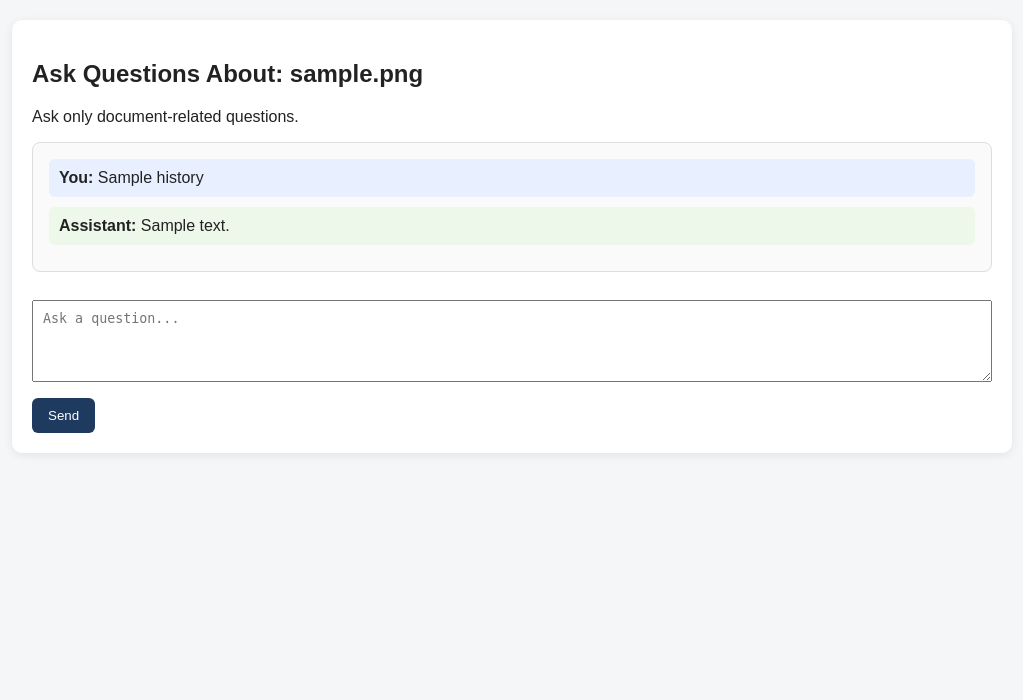
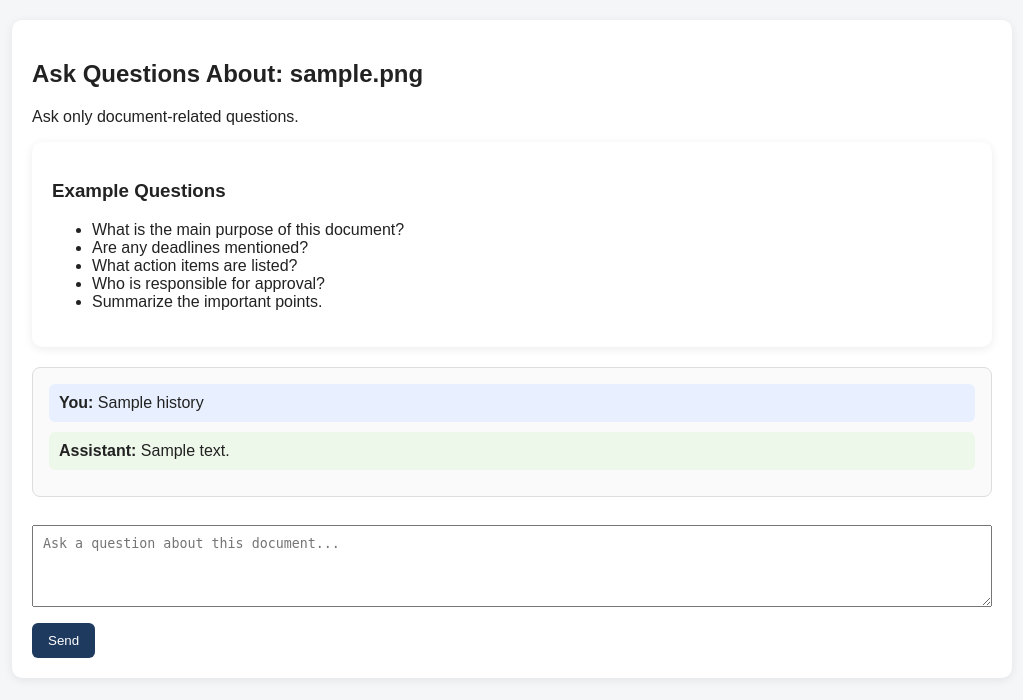
Before and after one commit to ahsanhamid000-ai/ca-commercial-support-assistant, a Flask app: page /chat/1 in a window 1280 px wide. Shown: the part 100-800 px from the top of the page, without its empty margins (128-1151 px from the left). Run offline with Flask 3, Linux system fonts and the light colour scheme; tables that the repository leaves empty hold one stand-in row (values such as "Sample post").

Commit message:
git add templates/chat.html git commit -m "style: improve chat page with examples empty state and loading feedback"

```diff
--- a/templates/chat.html
+++ b/templates/chat.html
@@ -7,7 +7,19 @@
     <h2>Ask Questions About: {{ document.file_name }}</h2>
     <p>Ask only document-related questions.</p>
 
+    <div class="card" style="margin-top: 16px;">
+        <h3>Example Questions</h3>
+        <ul>
+            <li>What is the main purpose of this document?</li>
+            <li>Are any deadlines mentioned?</li>
+            <li>What action items are listed?</li>
+            <li>Who is responsible for approval?</li>
+            <li>Summarize the important points.</li>
+        </ul>
+    </div>
+
     <div id="chat-history" class="chat-history">
+        {% if chat_history %}
             {% for item in chat_history %}
                 <div class="chat-message user">
                     <strong>You:</strong> {{ item.user_question }}
@@ -16,11 +28,26 @@
                     <strong>Assistant:</strong> {{ item.chatbot_answer }}
                 </div>
             {% endfor %}
+        {% else %}
+            <div class="chat-message assistant">
+                <strong>Assistant:</strong> No questions asked yet. Start by typing a question below.
+            </div>
+        {% endif %}
+    </div>
+
+    <div id="chat-status" style="display: none; margin-bottom: 12px;">
+        Processing your question...
     </div>
 
     <form id="chat-form" action="{{ url_for('ask', doc_id=document.id) }}" method="POST">
-        <textarea name="question" id="question" rows="4" placeholder="Ask a question..." required></textarea>
-        <button type="submit">Send</button>
+        <textarea
+            name="question"
+            id="question"
+            rows="4"
+            placeholder="Ask a question about this document..."
+            required
+        ></textarea>
+        <button type="submit" id="send-button">Send</button>
     </form>
 </section>
 {% endblock %}
```
Lines whose indentation alone changed are shown as unchanged.
